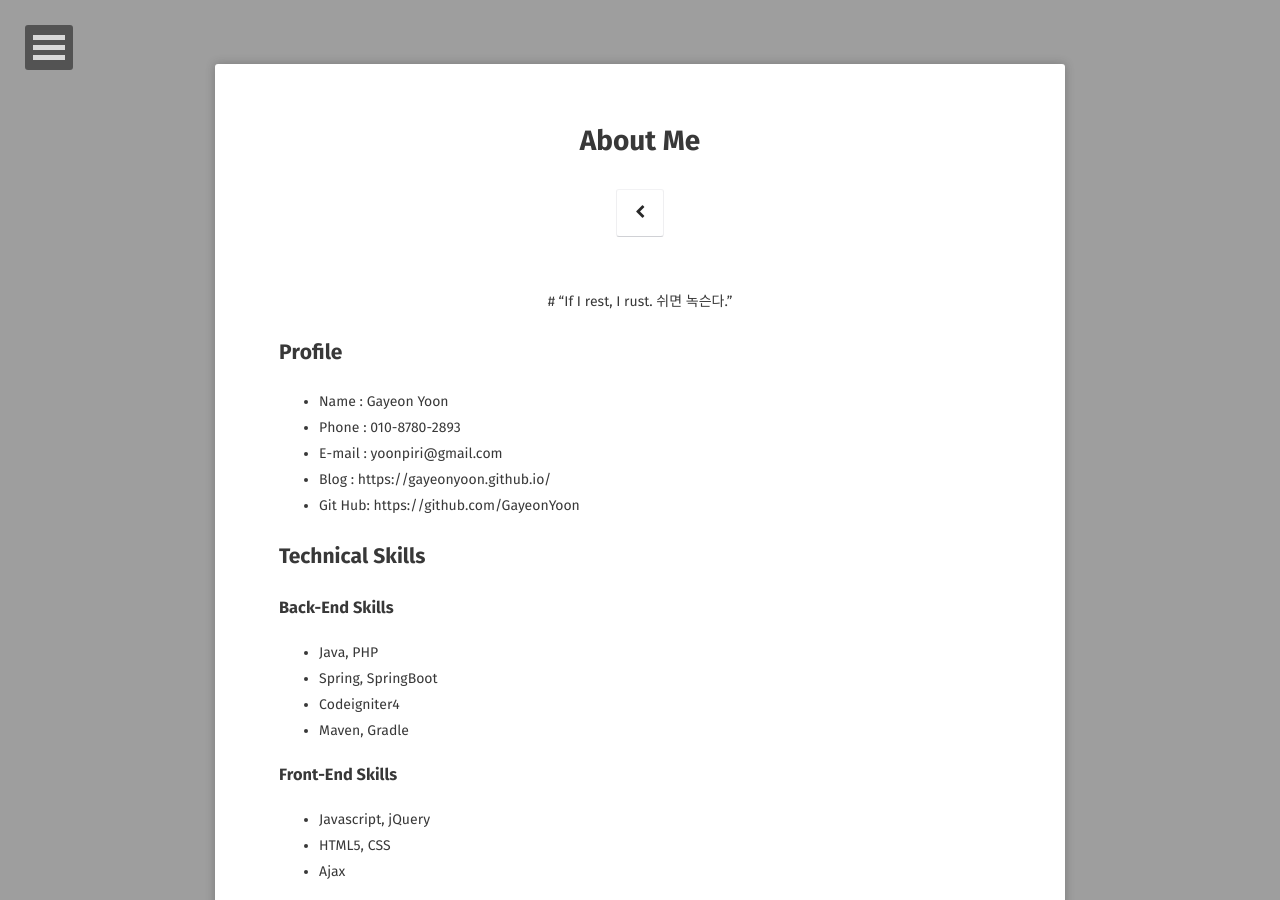
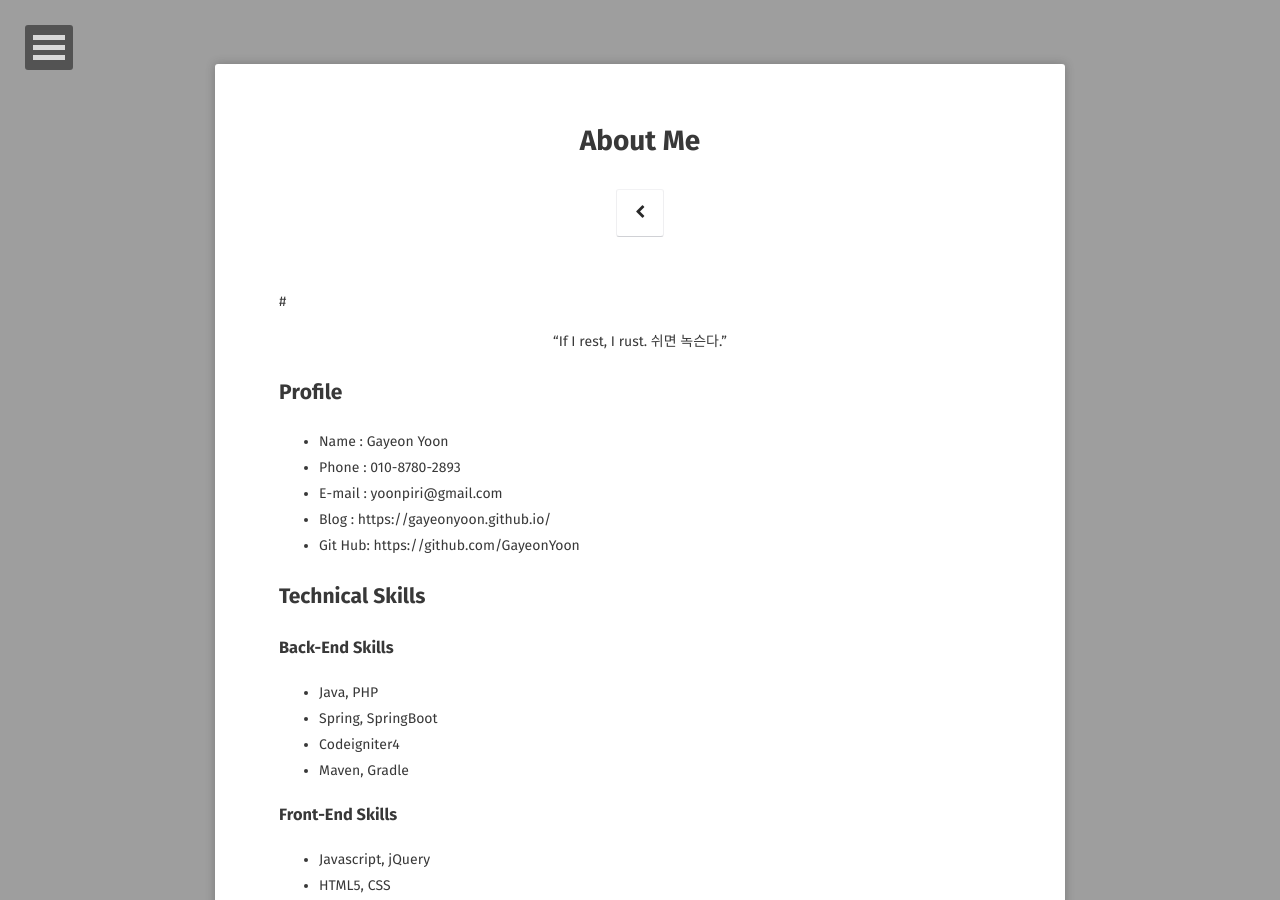
Before and after one commit to GayeonYoon/GayeonYoon.github.io, a Jekyll site: the page built from about/index.md, in a window 1280 px wide and 900 px high. Built offline with Jekyll 4.4.1, drawn with Linux system fonts in a browser that asks for light colours; some web fonts are replaced.

```diff
--- a/about/index.md
+++ b/about/index.md
@@ -6,7 +6,7 @@ date: 2021-08-01
 comments: false
 ---
 
-<center># “If I rest, I rust. 쉬면 녹슨다.” </center>
+#<center>“If I rest, I rust. 쉬면 녹슨다.” </center>
 
 ## Profile
 * Name : Gayeon Yoon
```
